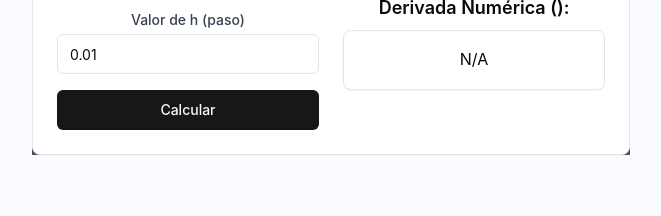
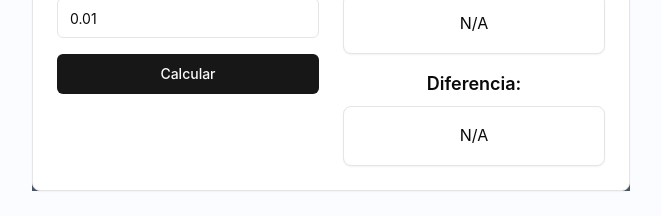
Before and after one commit to thsergitox/pc1mc, a React (Vite) app: page / in a window 1280 px wide. Shown: the part 478-694 px from the top of the page, without its empty margins (309-970 px from the left). Built offline with nearby package versions, Linux system fonts and the light colour scheme.

Commit message:
feat: added difference

```diff
--- a/src/pages/Calculator.tsx
+++ b/src/pages/Calculator.tsx
@@ -52,6 +52,11 @@ const calculateNumericalDerivative = (func: string, method: string, xValue: numb
   }
 }
 
+
+const calculateValueError = (exact: number, numerical: number) => {
+  return (exact - numerical)
+}
+
 export default function Calculator({handle}: {handle: () => void}) {
   const [func, setFunc] = React.useState<string>('')
   const [method, setMethod] = React.useState<string>("")
@@ -64,6 +69,7 @@ export default function Calculator({handle}: {handle: () => void}) {
   const [xValue, setXValue] = React.useState<number>(1) // Valor predeterminado para x
   const [hValue, setHValue] = React.useState<number>(0.01) // Paso h pequeño para diferencias finitas
   const [open, setOpen] = React.useState<boolean>(false)
+  const [errorValue, setErrorValue] = React.useState<number>(0)
 
   const handleMethodSelect = (value: string) => {
     setMethod(value === method ? "" : value)
@@ -93,6 +99,9 @@ export default function Calculator({handle}: {handle: () => void}) {
     // Cálculo de la derivada numérica
     const numerical = calculateNumericalDerivative(func, method, xValue, hValue)
     setNumericalDerivative(numerical.toString())
+
+    const errorValue = calculateValueError(exactNumber, Number(numerical))
+    setErrorValue(errorValue)
   }
 
   return (
@@ -206,6 +215,10 @@ export default function Calculator({handle}: {handle: () => void}) {
               <h3 className="text-lg font-semibold mb-2">Derivada Numérica ({formula}):</h3>
               <Card className="p-4 min-h-[60px]">{numericalDerivative || 'N/A'}</Card>
             </div>
+            <div>
+              <h3 className="text-lg font-semibold mb-2">Diferencia:</h3>
+              <Card className="p-4 min-h-[60px]">{errorValue ? `${errorValue}` : 'N/A'}</Card>
+            </div>
           </div>
         </CardContent>
       </Card>
```
